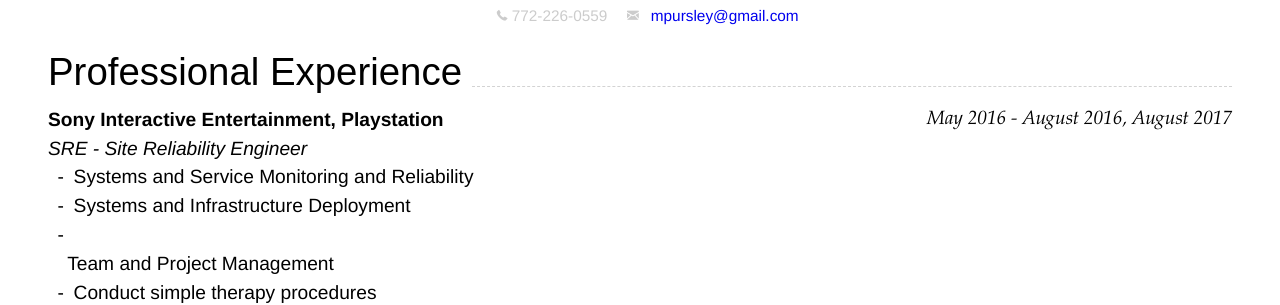
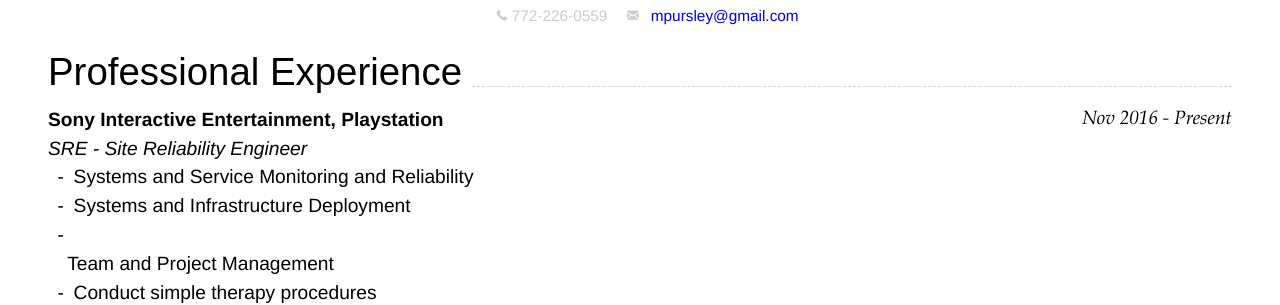
Before and after one commit to mpursley/mpursley.github.io, a Jekyll site: the page built from index_resume_short.md, in a window 1280 px wide. Shown: the part 184-489 px from the top of the page. Built offline with Jekyll 4.4.1, drawn with Linux system fonts in a browser that asks for light colours.

Commit message:
Update index_resume_short.md

```diff
--- a/index_resume_short.md
+++ b/index_resume_short.md
@@ -13,7 +13,7 @@
 
 ## Professional Experience
 
-### __Sony Interactive Entertainment, Playstation__ `May 2016 - August 2016, August 2017`
+### __Sony Interactive Entertainment, Playstation__ `Nov 2016 - Present`
 _SRE - Site Reliability Engineer_
 - Systems and Service Monitoring and Reliability
 - Systems and Infrastructure Deployment
```
